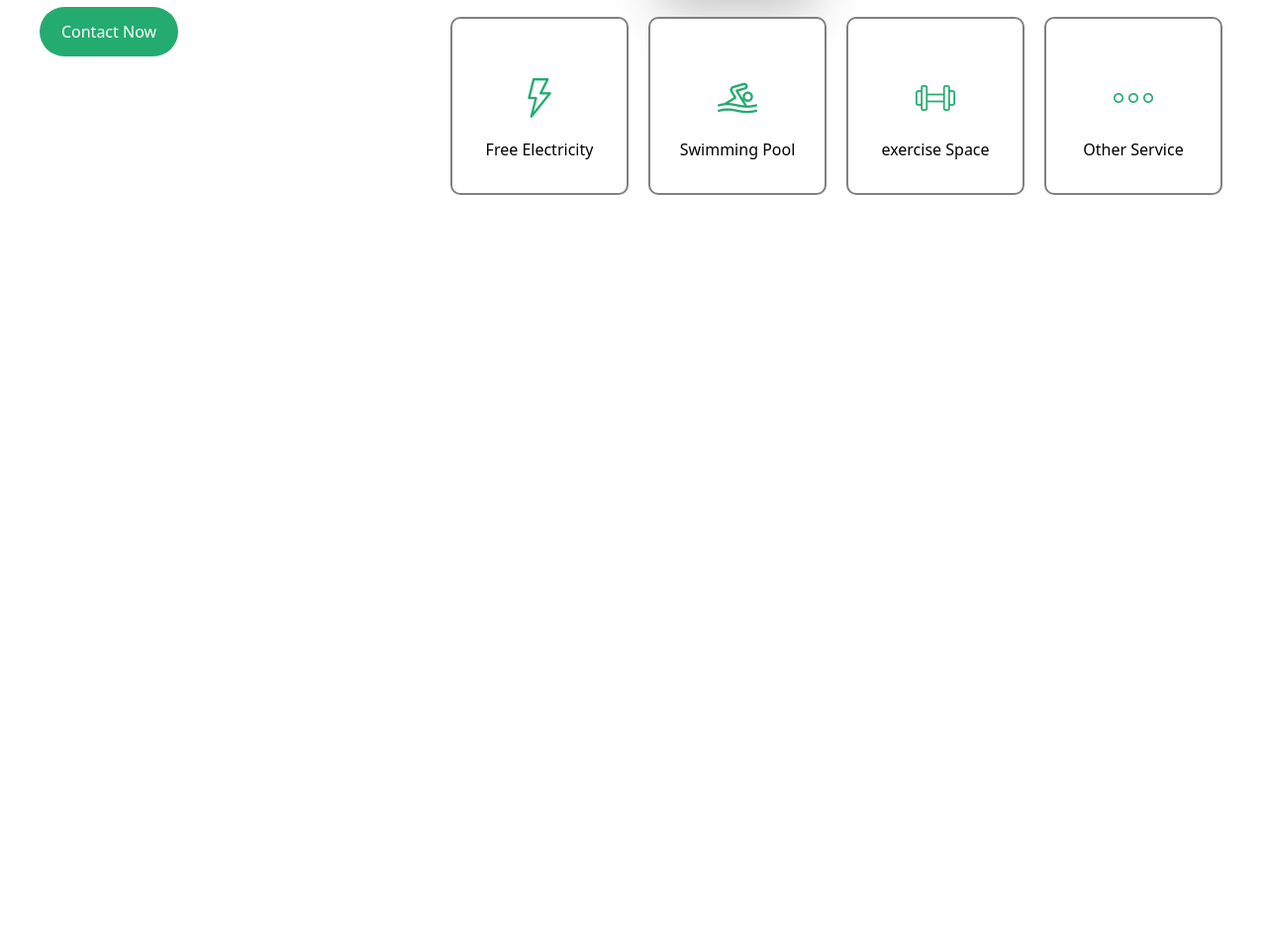
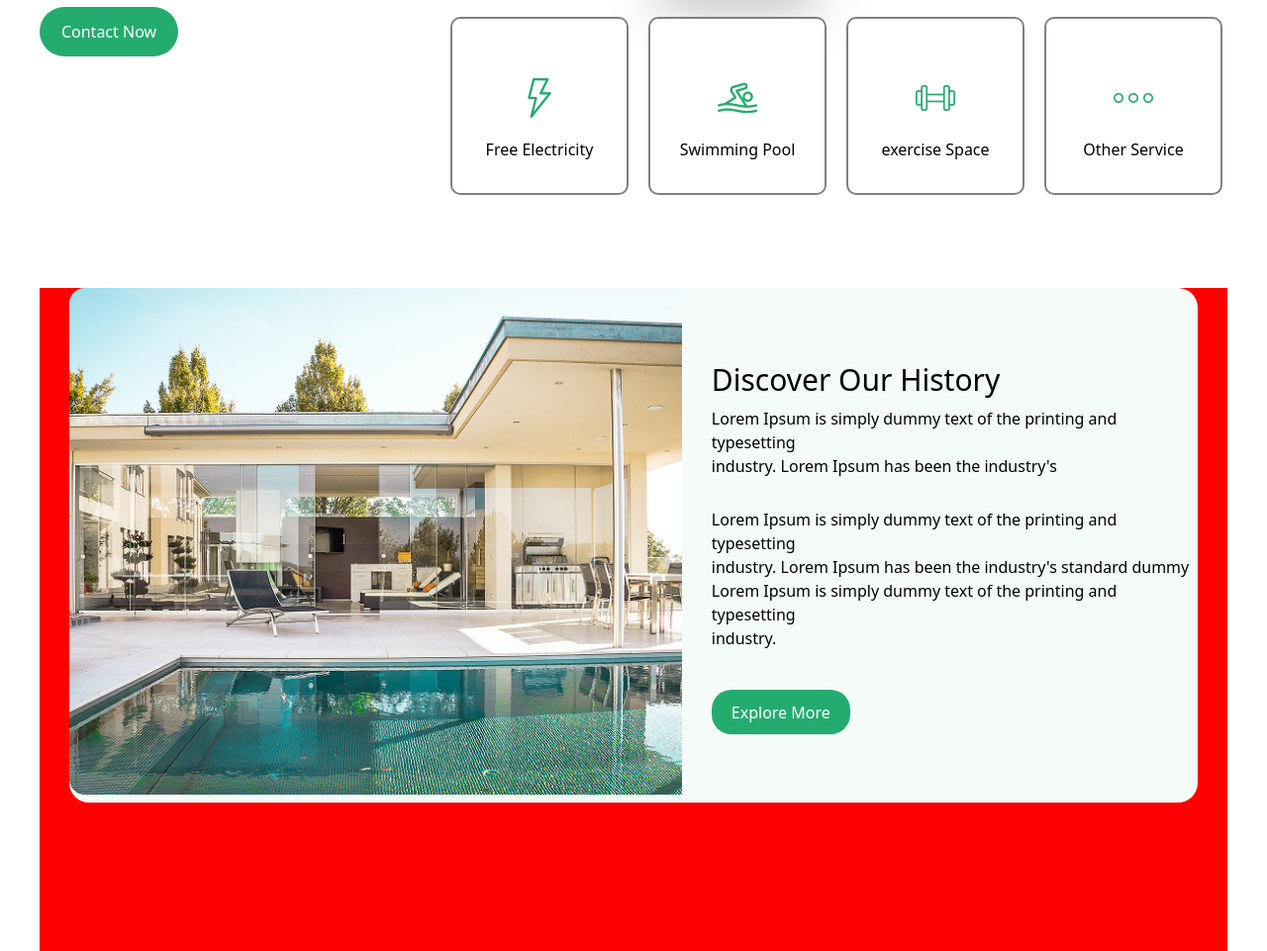
Before and after one commit to DBilol228/Week3Day2hw, a website: page index.html in a window 1280 px wide. Shown: the part 1699-2660 px from the top of the page at 99% size. Before the commit the page ends 1950 px from the top, so only its background shows below. Drawn offline with Linux system fonts and the light colour scheme.

Commit message:
section 4

```diff
--- a/index.html
+++ b/index.html
@@ -114,5 +114,23 @@
             </div>
         </div>
     </div>
+
+    <div class="hidden lg:block max-w-[1200px] m-auto">
+        <div class="w-[100%] h-[840px] mt-[40px] bg-[red]">
+            <div class="flex justify-center">
+                <div class="bg-[#F4FBF8] w-[95%] h-[520px] rounded-[20px] flex gap-[30px]">
+                    <div>
+                        <img src="./src/images/back2.png" alt="">
+                    </div>
+                    <div class="mt-[70px]">
+                        <p class="text-[30px] text-[black] font-medium">Discover Our History</p>
+                        <p class="text-[16px] text-[black] mt-[5px]">Lorem Ipsum is simply dummy text of the printing and typesetting<br>industry. Lorem Ipsum has been the industry's </p>
+                        <p class="text-[16px] text-[black] mt-[30px]">Lorem Ipsum is simply dummy text of the printing and typesetting<br>industry. Lorem Ipsum has been the industry's standard dummy<br>Lorem Ipsum is simply dummy text of the printing and typesetting<br>industry.</p>
+                        <button class="bg-[#24AB70] text-[white] w-[140px] h-[45px] rounded-[20px] mt-[40px]">Explore More</button>
+                    </div>
+                </div>
+            </div>
+        </div>
+    </div>
 </body>
 </html>
```
Also changed, not shown: src/images/back2.png (added), src/output.css.
